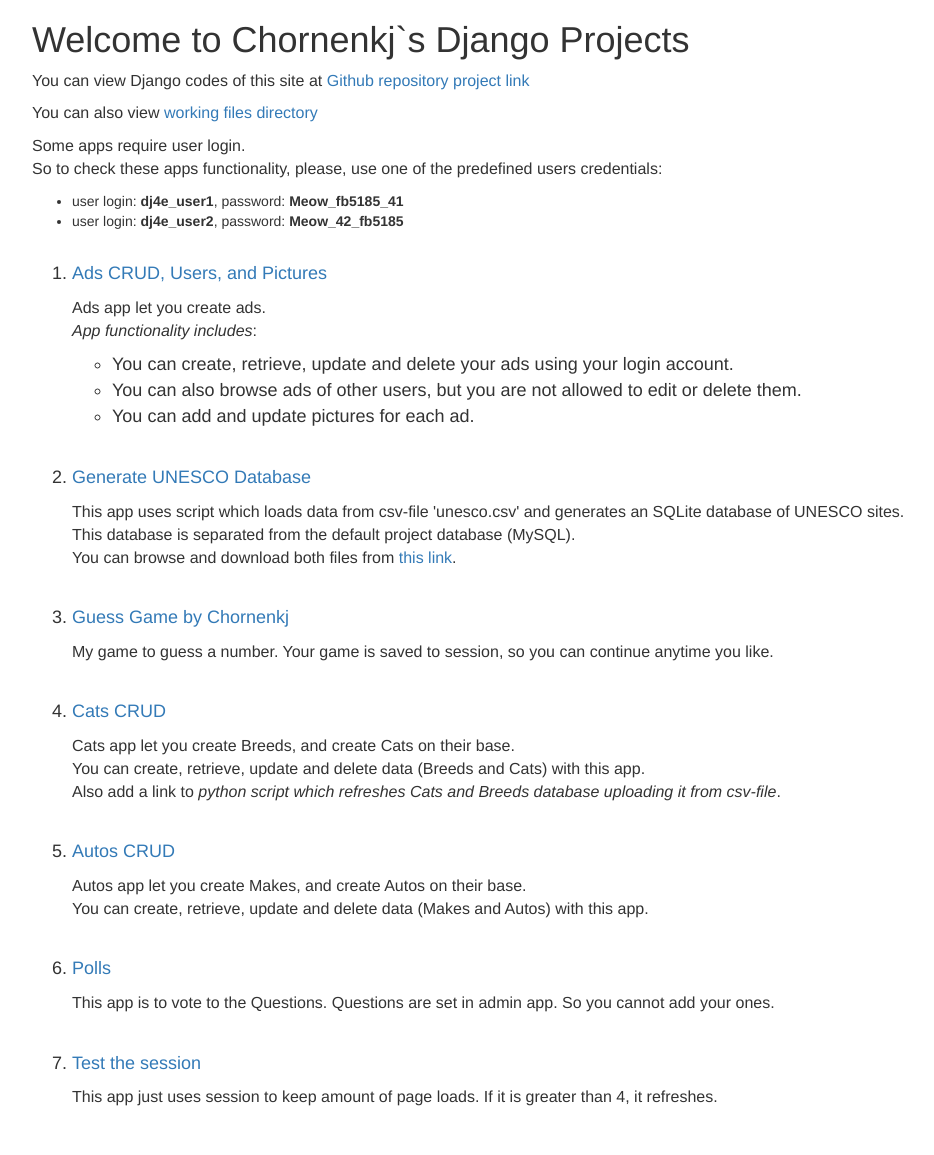
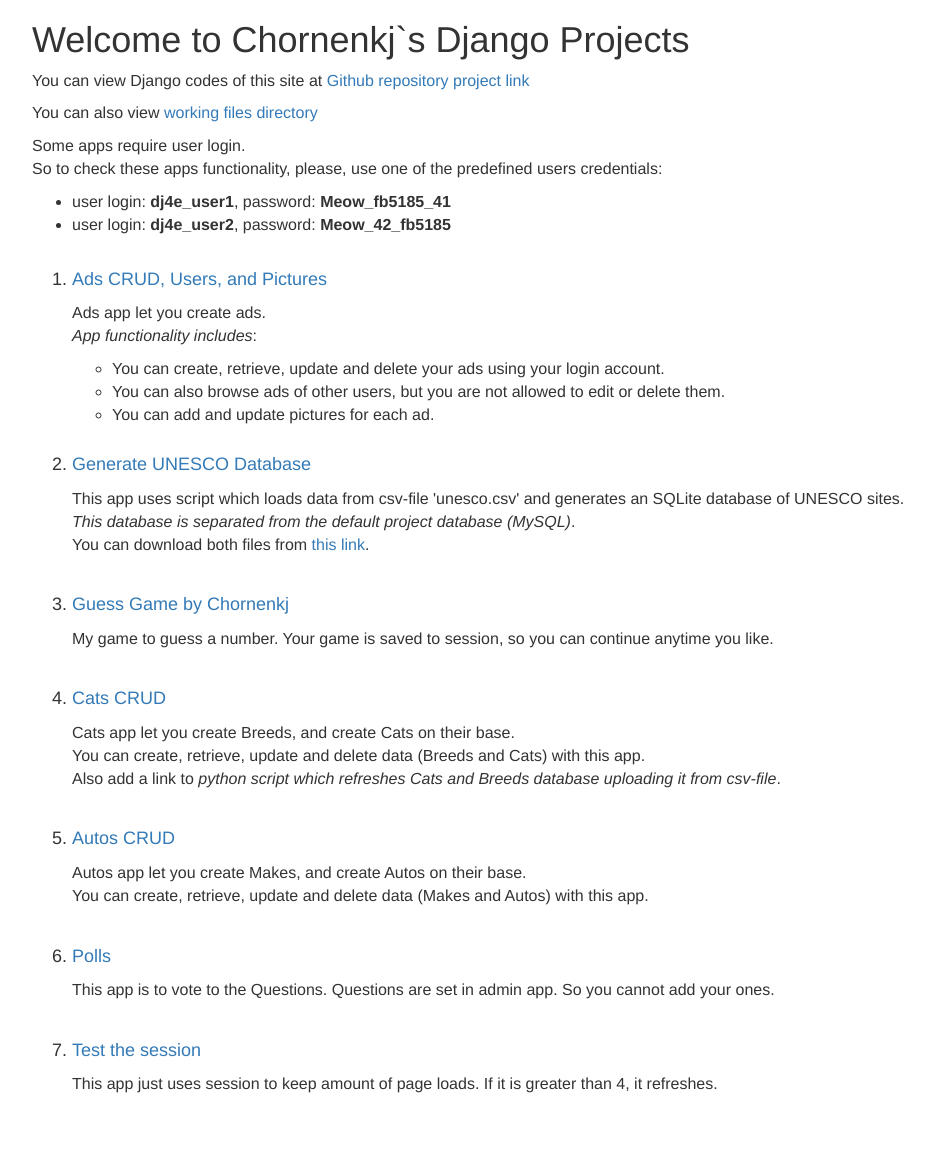
Before and after one commit to chornenkj/university-michigan-django, a Django app: page / in a window 1280 px wide. Shown: the whole page, without its empty margins (38-972 px from the left). After the commit the page ends 1093 px from the top, so only its background shows below. Run offline with Django 3.2, Linux system fonts and the light colour scheme; some libraries are stand-ins or nearby versions.

Commit message:
Esthetic changes on main page

```diff
--- a/mysite/home/templates/home/main.html
+++ b/mysite/home/templates/home/main.html
@@ -16,7 +16,7 @@ Chornenkj`s Django Projects
 
     <p style="font-size: medium">Some apps require user login.<br/>
         So to check these apps functionality, please, use one of the predefined users credentials:<br/>
-        <p><ul>
+        <p><ul style="font-size: medium">
             <li>user login: <strong>dj4e_user1</strong>, password: <strong>Meow_fb5185_41</strong></li>
             <li>user login: <strong>dj4e_user2</strong>, password: <strong>Meow_42_fb5185</strong></li>
         </ul></p></p><br/>
@@ -24,20 +24,20 @@ Chornenkj`s Django Projects
 <ol style="font-size: large">
     <li><p style="font-size: large"><a href="{% url 'ads:all' %}">Ads CRUD, Users, and Pictures</a></p>
     <p style="font-size: medium">Ads app let you create ads.<br/>
-    <em>App functionality includes</em>:<br/>
-    <ul>
+    <em>App functionality includes</em>:</p>
+    <ul style="font-size: medium">
     <li>You can create, retrieve, update and delete your ads using your login account.</li>
     <li>You can also browse ads of other users, but you are not allowed to edit or delete them.</li>
     <li>You can add and update pictures for each ad.</li>
     </ul>
-    </p><br></li>
+    <br></li>
 
     <li><p style="font-size: large"><a href="{% url 'unesco:index' %}">
         Generate UNESCO Database</a></p>
     <p style="font-size: medium">This app uses script which loads data from csv-file 'unesco.csv'
         and generates an SQLite database of UNESCO sites.<br/>
-    This database is separated from the default project database (MySQL).<br/>
-    You can browse and download both files from <a href="{% url 'site_path' 'unesco/' %}"
+    <em>This database is separated from the default project database (MySQL)</em>.<br/>
+    You can download both files from <a href="{% url 'site_path' 'unesco/' %}"
         target="_blank">this link</a>.</p><br></li>
 
     <li><p style="font-size: large"><a href="{% url 'guess:index' %}">Guess Game by Chornenkj</a></p>
```
